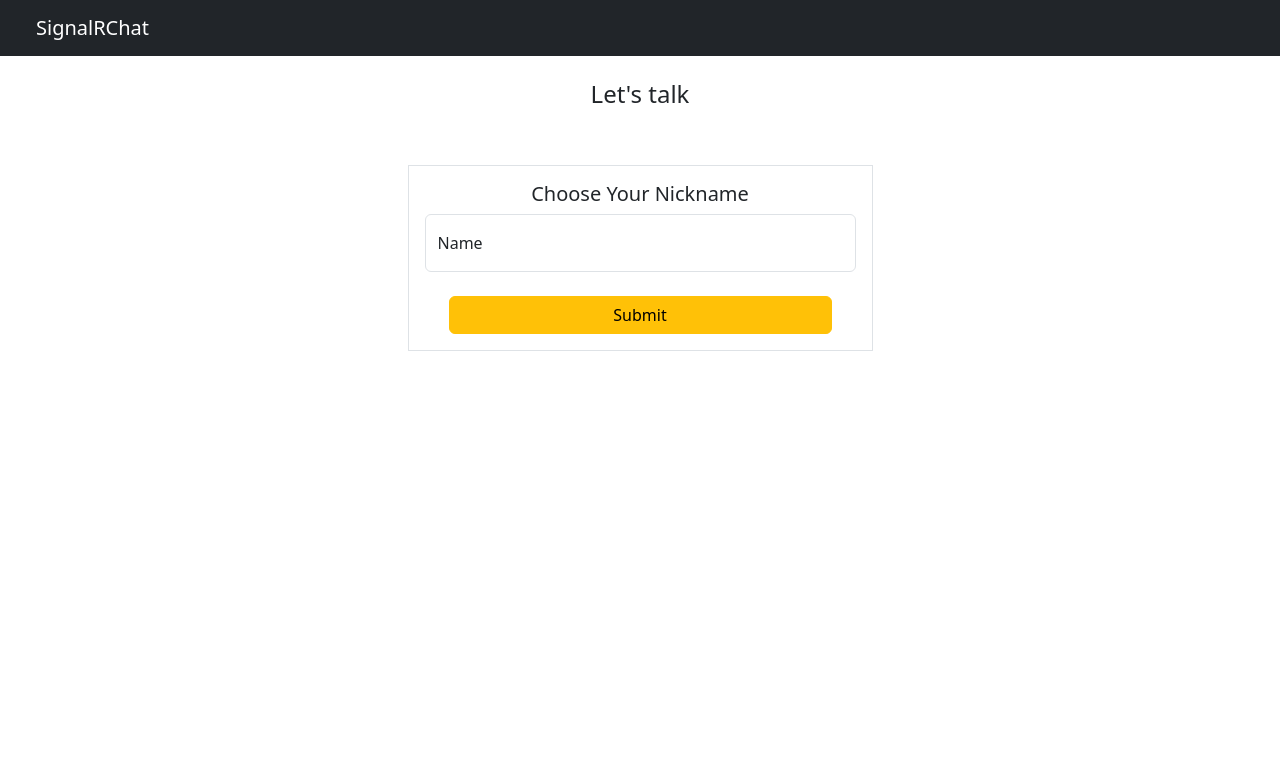
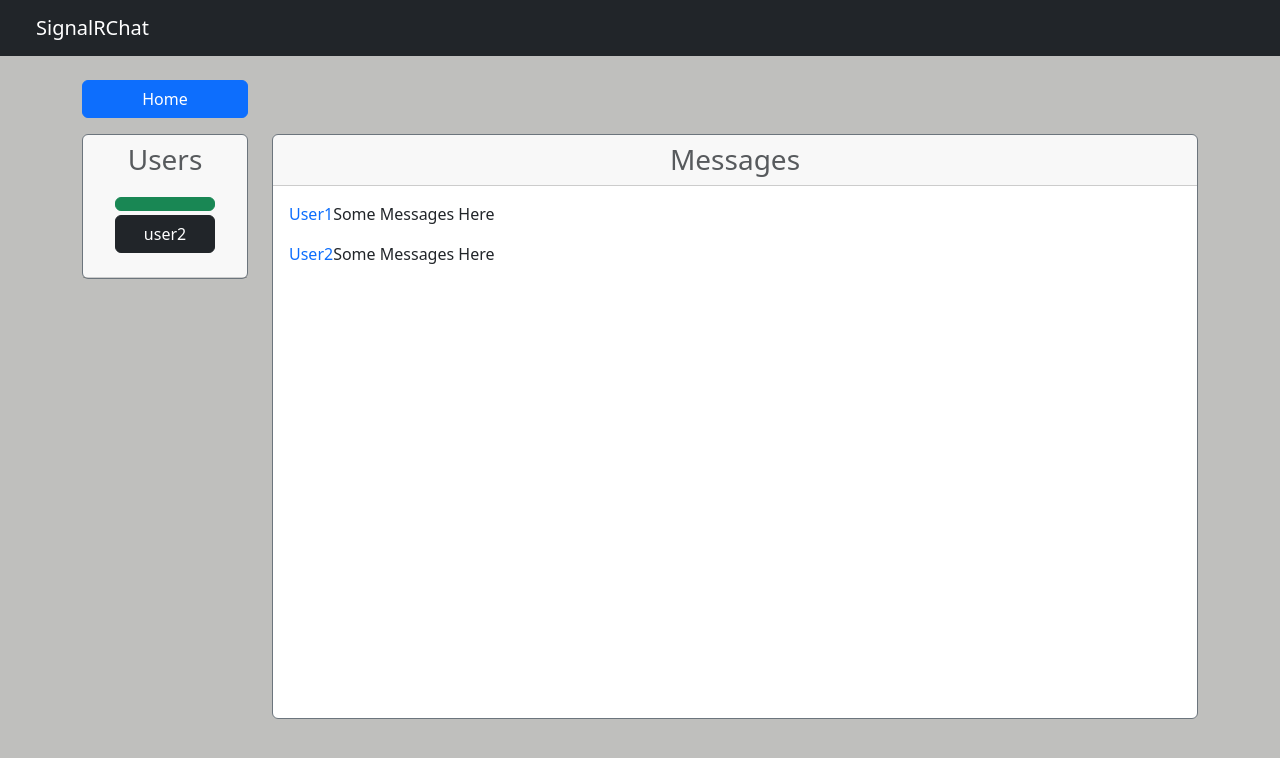
Before and after one commit to umitakbas82/SignalRChatApp, an Angular app in the folder ClientApp/: page / in a window 1280 px wide. Shown: the top 758 px of the page. Built offline with nearby package versions, Linux system fonts and the light colour scheme.

Commit message:
chat component added

```diff
--- a/ClientApp/src/app/app.module.ts
+++ b/ClientApp/src/app/app.module.ts
@@ -9,7 +9,8 @@ import { HomeComponent } from './home/home.component';
 import { FooterComponent } from './footer/footer.component';
 import { ReactiveFormsModule } from '@angular/forms';
 import { HttpClient } from '@microsoft/signalr';
-import { HttpClientModule } from '@angular/common/http'
+import { HttpClientModule } from '@angular/common/http';
+import { ChatComponent } from './chat/chat.component'
 
 
 @NgModule({
@@ -18,6 +19,7 @@ import { HttpClientModule } from '@angular/common/http'
     NavbarComponent,
     HomeComponent,
     FooterComponent,
+    ChatComponent,
 
   ],
   imports: [
--- /dev/null
+++ b/ClientApp/src/app/chat/chat.component.html
@@ -0,0 +1,54 @@
+<body>
+
+
+<div class="row">
+    <div class="col-lg-2">
+        <div class="d-grid">
+            <button class="btn btn-primary btn-block" type="button" (click)="backToHome()">Home</button>
+        </div>
+    </div>
+</div>
+<div class="row mt-3">
+    <div class="col-lg-2">
+        <div class="card border-secondary mb-3">
+            <div class="card-header h3 text-muted text-center">Users
+                <div class="card-body">
+                    <div class="row mt-1">
+                        <div class="col">
+                            <div class="d-grid">
+                                <button class="btn btn-success card-text btn-block" type="button">{{service.myName}}</button>
+                            </div>
+                        </div>
+                    </div>
+                    <div class="row mt-1">
+                        <div class="col">
+                            <div class="d-grid">
+                                <button class="btn btn-dark card-text btn-block" type="button">user2</button>
+                            </div>
+                        </div>
+                    </div>
+                </div>
+            </div>
+        </div>
+    </div>
+
+<div class="col lg-9">
+    <div class="card border-secondary">
+        <div class="card-header h3 text-muted text-center">Messages</div>
+        <div class="card-body">
+            <div style="overflow-y: auto; height: 500px;">
+            <p class="card-text">
+                <span class="text-primary">User1</span>
+                <span class="ml-1">Some Messages Here</span>
+            </p>
+            <p class="card-text">
+                <span class="text-primary">User2</span>
+                <span class="ml-1">Some Messages Here</span>
+            </p>
+        </div>
+        </div>
+    </div>
+</div>
+
+</div>
+</body>
--- /dev/null
+++ b/ClientApp/src/app/chat/chat.component.ts
@@ -0,0 +1,21 @@
+import { Component, EventEmitter, OnInit, Output } from '@angular/core';
+import { ChatService } from '../services/chat.service';
+
+@Component({
+  selector: 'app-chat',
+  templateUrl: './chat.component.html',
+  styleUrls: ['./chat.component.css']
+})
+export class ChatComponent implements OnInit {
+@Output() closeChatEmitter=new EventEmitter();
+
+  constructor(public service:ChatService) { }
+
+  ngOnInit(): void {
+  }
+
+  backToHome(){
+    this.closeChatEmitter.emit();
+  }
+
+}
--- a/ClientApp/src/app/home/home.component.html
+++ b/ClientApp/src/app/home/home.component.html
@@ -1,3 +1,6 @@
+<body>
+
+<ng-container *ngIf="openChat===false">
     <div class="text-center">
         <h4>Let's talk</h4>
     </div>
@@ -28,3 +31,11 @@
             </main>
         </div>
     </div>
+
+</ng-container>
+
+<ng-container *ngIf="openChat===true">
+    <app-chat (closeChatEmitter)="closeChat()"></app-chat>
+</ng-container>
+
+</body>
--- a/ClientApp/src/app/home/home.component.ts
+++ b/ClientApp/src/app/home/home.component.ts
@@ -13,7 +13,7 @@ export class HomeComponent implements OnInit {
   userForm:FormGroup=new FormGroup({});
   submitted=false;
   apiErrorMessages:string[]=[];
-  openChat=false;
+  openChat=true;
   constructor( private formbuilder:FormBuilder, private service:ChatService) { }
 
   ngOnInit(): void {
@@ -36,7 +36,10 @@ export class HomeComponent implements OnInit {
     if(this.userForm.valid){
       this.service.registerUser(this.userForm.value).subscribe({
         next:()=>{
-          console.log("OPEN CHAT")
+          this.service.myName=this.userForm.get('name')?.value;
+          this.openChat=true;
+          this.userForm.reset();
+          this.submitted=false;
         },
         error:error=>{
           if (typeof(error.error)!== 'object'){
@@ -47,4 +50,8 @@ export class HomeComponent implements OnInit {
     }
 
   }
+
+  closeChat(){
+    this.openChat=false;
+  }
 }
--- a/ClientApp/src/app/services/chat.service.ts
+++ b/ClientApp/src/app/services/chat.service.ts
@@ -8,8 +8,9 @@ import { HubConnection } from '@microsoft/signalr';
   providedIn: 'root'
 })
 export class ChatService {
+  myName:string="";
 
-  private chatConnection?:HubConnection
+  //private chatConnection?:HubConnection
 
   constructor(private httpClient:HttpClient) { }
 
--- a/ClientApp/src/styles.css
+++ b/ClientApp/src/styles.css
@@ -1 +1,4 @@
 /* You can add global styles to this file, and also import other style files */
+body{
+    background-color: #BFBFBD;
+}
```
Also changed, not shown: ClientApp/src/app/chat/chat.component.css (added), 1 other file (tests, documents, lock files or other folders). Lines whose indentation alone changed are shown as unchanged.
